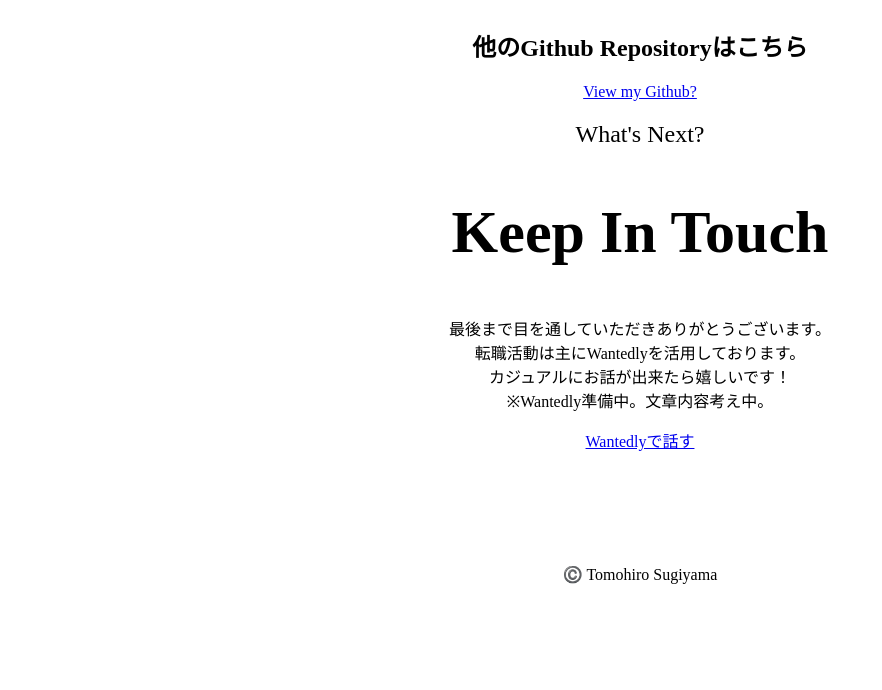
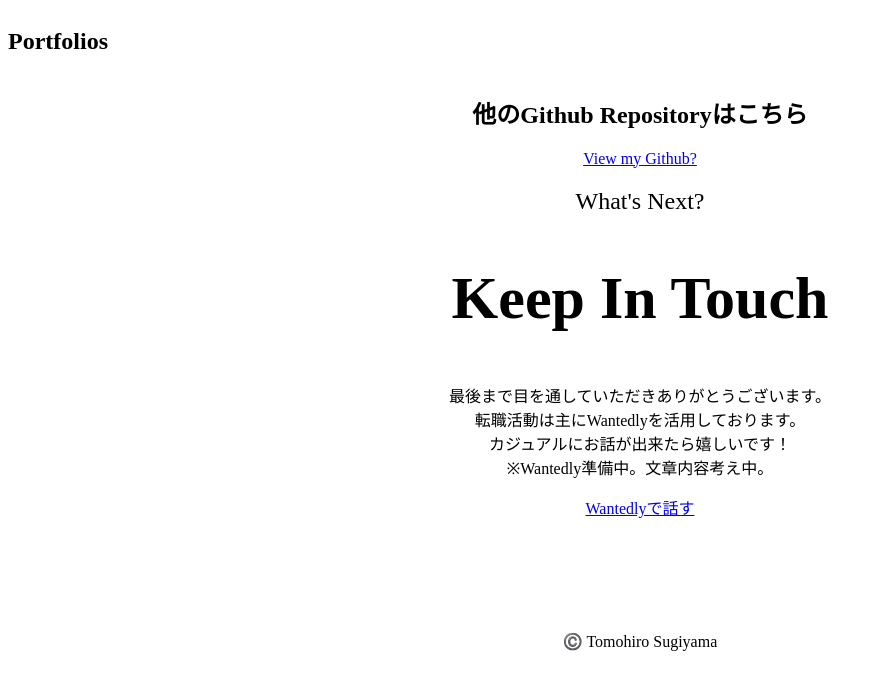
Before and after one commit to soregashi-27/introduction, a Gatsby site: page / in a window 1280 px wide. Shown: the whole page, without its empty margins (0-882 px from the left). Built offline with nearby package versions, Linux system fonts and the light colour scheme; Gatsby itself is replaced by a stand-in of ours.

Commit message:
Portfolios Sectionの追加

```diff
--- /dev/null
+++ b/src/components/sections/portfolios.js
@@ -0,0 +1,11 @@
+import React from 'react';
+
+const Portfolios = () => {
+  return (
+    <section>
+      <h2 className="numbered-heading">Portfolios</h2>
+    </section>
+  );
+};
+
+export default Portfolios;
--- a/src/pages/index.js
+++ b/src/pages/index.js
@@ -3,6 +3,7 @@ import styled from 'styled-components';
 import Layout from '../components/layout';
 import Contact from '../components/sections/contact';
 import Projects from '../components/sections/projects';
+import Portfolios from '../components/sections/portfolios';
 
 const StyledMainContainer = styled.main`
   counter-reset: section;
@@ -11,6 +12,7 @@ const StyledMainContainer = styled.main`
 const IndexPage = () => (
   <Layout>
     <StyledMainContainer>
+      <Portfolios />
       <Projects />
       <Contact />
     </StyledMainContainer>
```
